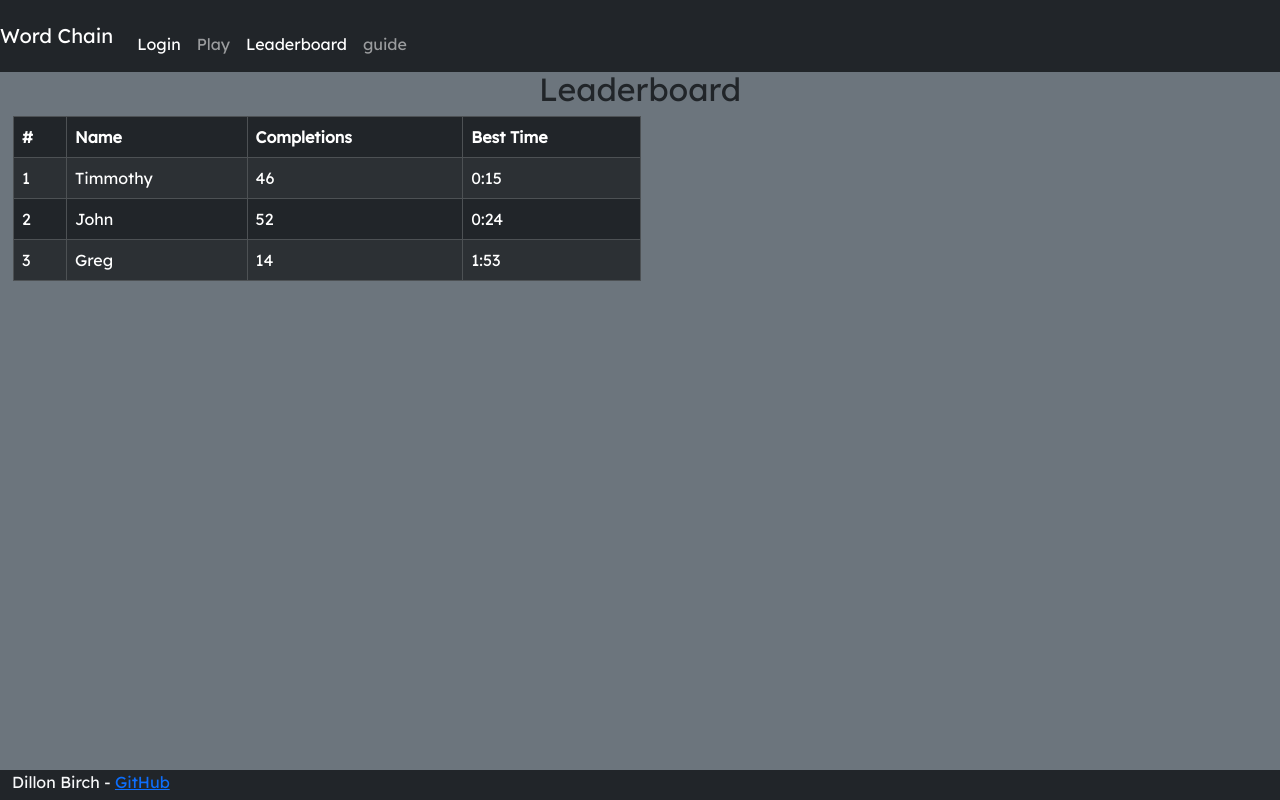
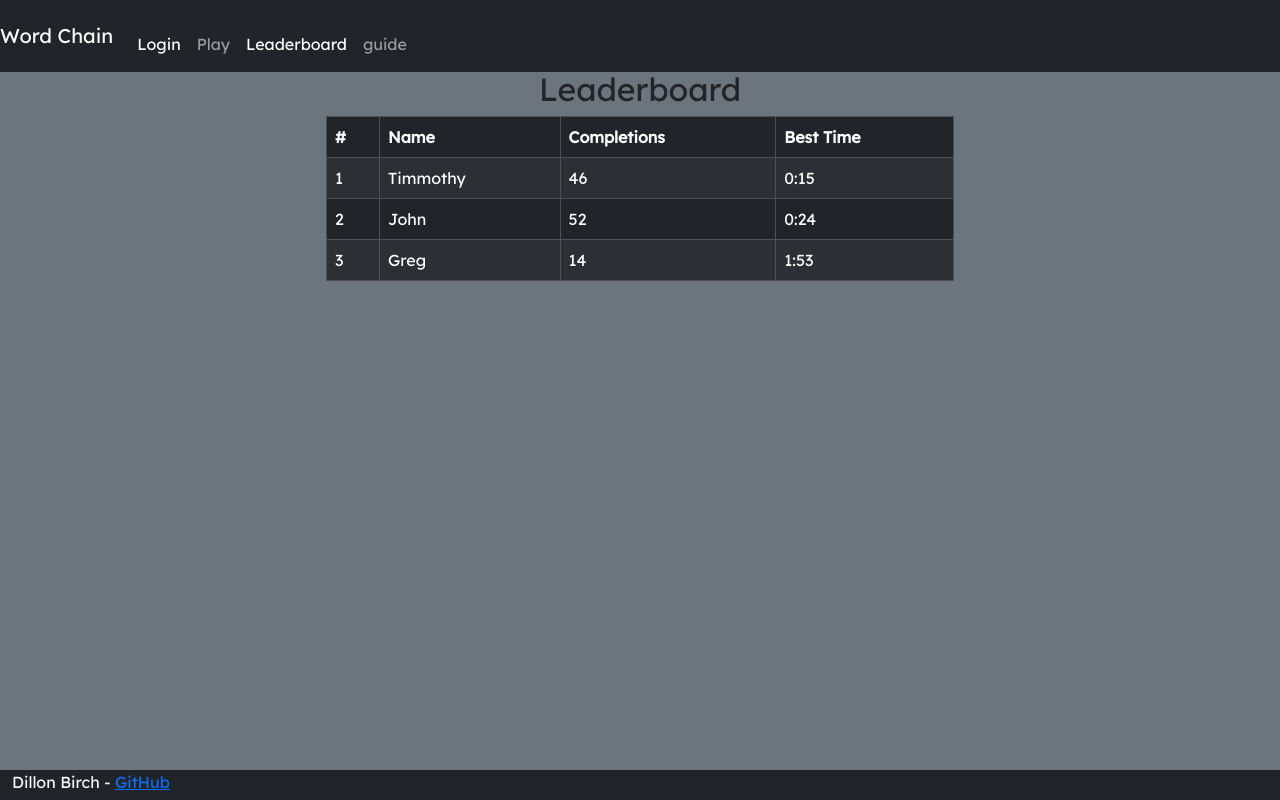
Before and after one commit to dillob26/Startup, a React (Vite) app in the folder application/: page /leaderboard in a window 1280 px wide. Built offline with nearby package versions, Linux system fonts and the light colour scheme.

Commit message:
fixed leaderboard being missed placed

```diff
--- a/application/src/leaderboard/leaderboard.css
+++ b/application/src/leaderboard/leaderboard.css
@@ -1,5 +1,5 @@
 .table {
-    margin: 1px;
+    margin: auto;
 }
 
 h2 {
--- a/application/src/leaderboard/leaderboard.jsx
+++ b/application/src/leaderboard/leaderboard.jsx
@@ -3,7 +3,7 @@ import './leaderboard.css';
 
 export function Leaderboard() {
   return (
-    <main className="container-fluid bg-secondary">
+    <main className="main-leaderboard container-fluid bg-secondary">
         <h2>
             Leaderboard
         </h2>
```
